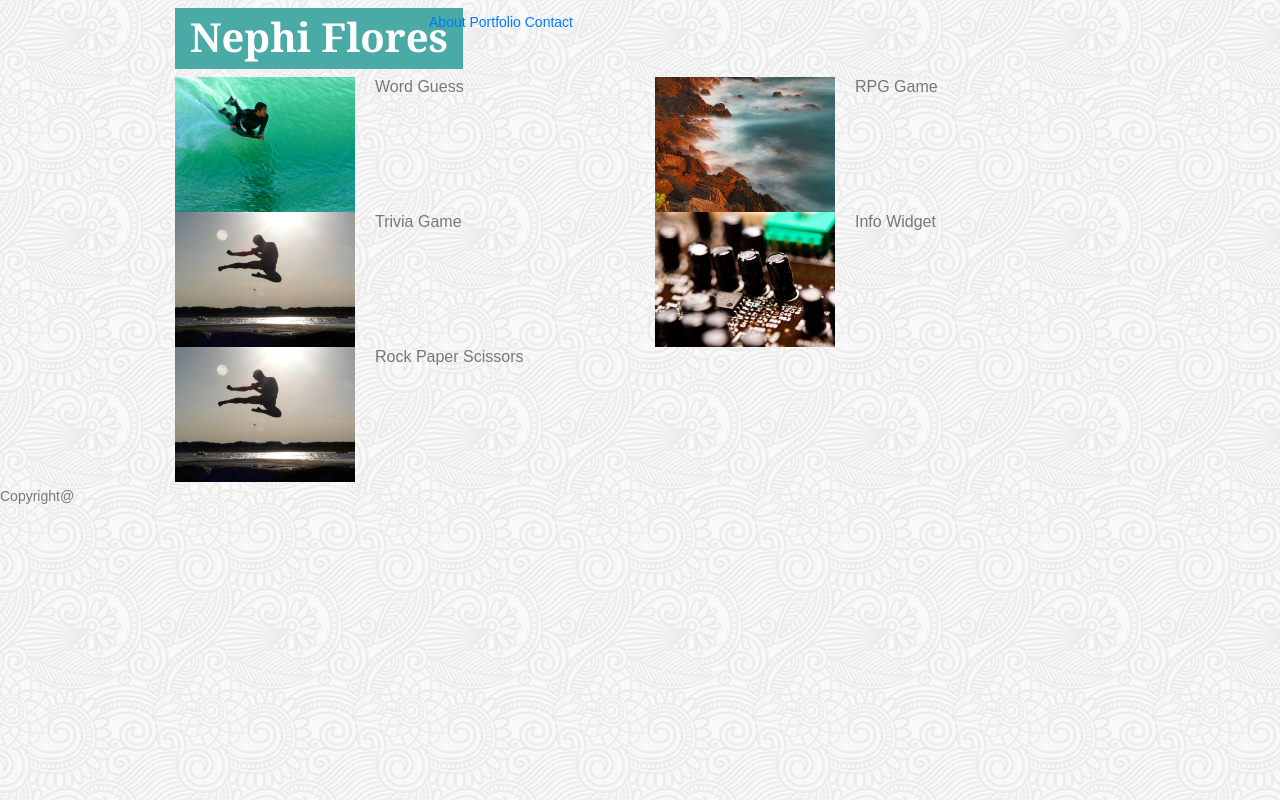
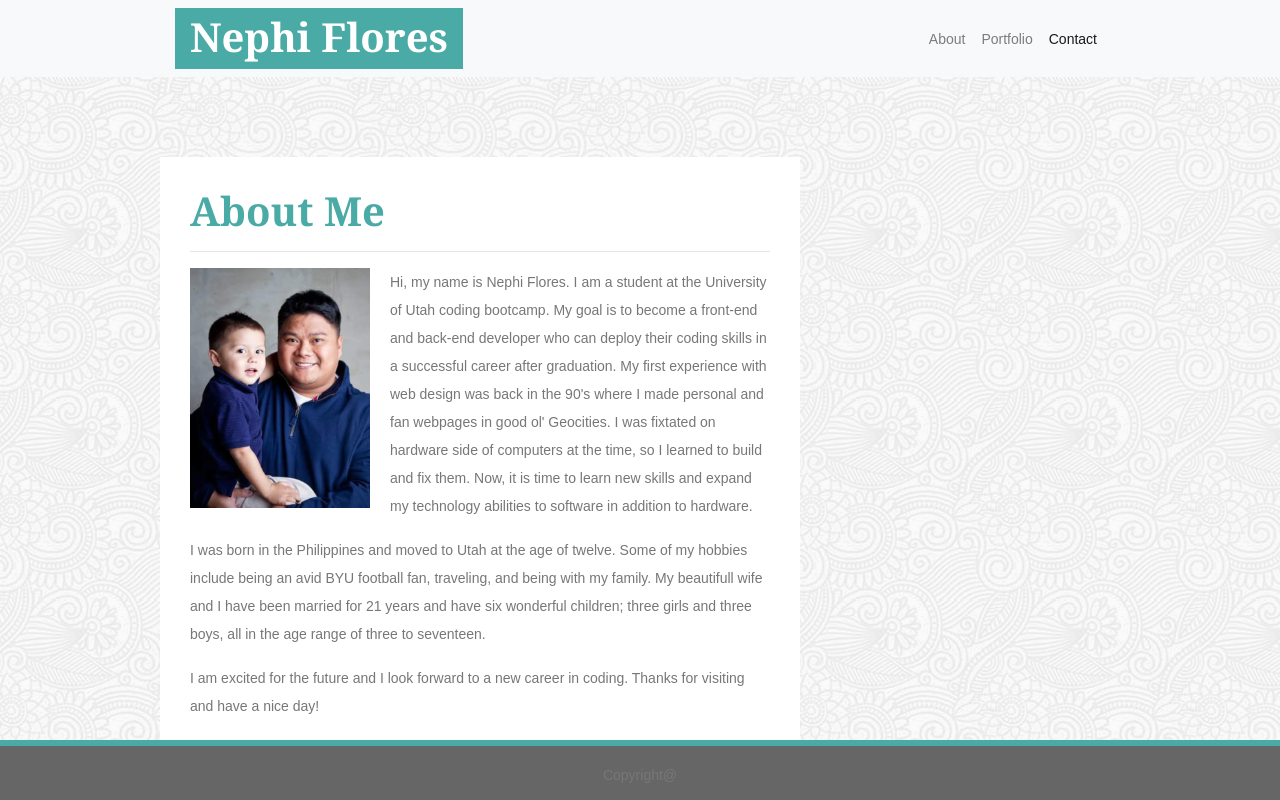
Before and after one commit to nkflores/Bootstrap-Portfolio, a plain HTML site: page portfolio.html in a window 1280 px wide. Drawn offline with nearby package versions, Linux system fonts and the light colour scheme.

Commit message:
updated all html

```diff
--- a/portfolio.html
+++ b/portfolio.html
@@ -1,48 +1,39 @@
 <!DOCTYPE html>
-<html lang="en">
+<html lang="en-us">
+
 <head>
+
     <meta charset="UTF-8">
     <meta name="viewport" content="width=device-width, initial-scale=1.0">
     <meta http-equiv="X-UA-Compatible" content="ie=edge">
     <link rel="stylesheet" href="/assets/css/reset.css">
     <link rel="stylesheet" href="https://stackpath.bootstrapcdn.com/bootstrap/4.3.1/css/bootstrap.min.css" integrity="sha384-ggOyR0iXCbMQv3Xipma34MD+dH/1fQ784/j6cY/iJTQUOhcWr7x9JvoRxT2MZw1T" crossorigin="anonymous">
-    <link rel="stylesheet" href="/assets/css/style.css">
-    <title>Document</title>
+    <link rel="stylesheet" href="/assets/css/style.css" media="screen">
+    <title>Bootstrap Basic Portfolio</title>
+</head>
 
-</head>
 <body>
-    <nav class="navbar">
+
+    <nav class="navbar navbar-expand-lg navbar-light bg-light">
         <div class="container">
-            <div class="row justify-content-between">
+            <a class="navbar-brand" href="index.html" id="navname"><h1>Nephi Flores</h1></a>
+            <button class="navbar-toggler" type="button" data-toggle="collapse" data-target="#navbarTogglerDemo01"
+                aria-controls="navbarTogglerDemo01" aria-expanded="false" aria-label="Toggle navigation">
+                <span class="navbar-toggler-icon"></span>
+            </button>
 
-                <div class="col-md-6">
-                    <span class="navbar-brand"><h1>Nephi Flores</h1></span>
-                </div>
-
-                <div class="col-md-6" id="navbar-nav">
-                    <a href="index.html">About</a>
-                    <a href="portfolio.html">Portfolio</a>
-                    <a href="contact.html">Contact</a>
-
-
-
-                    <!--
-                    <ul class="nav">
+            <div class="collapse navbar-collapse" id="navbarTogglerDemo01">
+                <ul class="navbar-nav ml-auto mt-2 mt-lg-0">
                 <li class="nav-item">
-                        <a class="nav-link active" href="#">About</a>
+                    <a class="nav-link" href="index.html">About</a>
                 </li>
                 <li class="nav-item">
-                        <a class="nav-link" href="#">Portfolio</a>
+                    <a class="nav-link" href="portfolio.html">Portfolio</a>
                 </li>
-                        <li class="nav-item">
-                        <a class="nav-link" href="#">Contact</a>
+                <li class="nav-item active">
+                    <a class="nav-link" href="contact.html">Contact</a>
                 </li>
-
-                    </ul>     -->
-
-                </div>
-
-
+                </ul>
             </div>
         </div>
 
@@ -50,58 +41,32 @@
 
    <div class="container">
     <div class="row">
-            <div class="col-md-12">
-                <div class="row">
-                    <div class="col-md-6" >
-                        <img id="port1" src="/assets/images/surf.jpg">
-                        <h6>Word Guess</h6>
-                    </div>
-                    <div class="col-md-6" >
-                        <img id="port2"src="/assets/images/nature.jpg">
-                        <h6>RPG Game</h6>
-                    </div>
-                </div>
-            </div>
-        </div>
+      <div class="col-md-8" id="aboutme">
 
-        <div class="row">
-            <div class="col-md-12">
-                <div class="row">
-                    <div class="col-md-6">
-                        <img id="port3"src="/assets/images/highkick.jpg">
-                        <h6>Trivia Game</h6>
-                    </div>
-                    <div class="col-md-6">
-                        <img id="port4"src="/assets/images/circuit.jpg">
-                        <div class="row">
-                        <h6>Info Widget</h6>
-                    </div>
-                </div>
+          <h1 id="aboutmeHeader">About Me</h1>
+          <hr>
+          <img src="/assets/images/photo.jpg" alt="" id="about-image" />
+            <p>Hi, my name is Nephi Flores.  I am a student at the University of Utah coding bootcamp. My goal is to become a front-end and back-end developer who can deploy their coding skills in a successful career after graduation.
+            My first experience with web design was back in the 90's where I made personal and fan webpages in good ol' Geocities.  I was fixtated on hardware side of computers at the time, so I learned to build and fix them.
+            Now, it is time to learn new skills and expand my technology abilities to software in addition to hardware.
+            <p>I was born in the Philippines and moved to Utah at the age of twelve.
+            Some of my hobbies include being an avid BYU football fan, traveling, and being with my family.
+            My beautifull wife and I have been married for 21 years and have six wonderful children; three girls and three boys, all in the age range of three to seventeen.</p>
+            <p>I am excited for the future and I look forward to a new career in coding.  Thanks for visiting and have a nice day!</p>
 
       </div>
     </div>
   </div>
 
-        <div class="row">
-            <div class="col-md-12">
-                <div class="row">
-                    <div class="col-md-6">
-                        <img id="port5"src="/assets/images/highkick.jpg">
-                        <h6>Rock Paper Scissors</h6>
-                    </div>
-                </div>
-            </div>
-
-        </div>
-    </div>
-
-
-    <footer>
+  <footer class="footer">
     <p>Copyright@</p>
-
   </footer>
 
+  <script src="https://code.jquery.com/jquery-3.3.1.slim.min.js" integrity="sha384-q8i/X+965DzO0rT7abK41JStQIAqVgRVzpbzo5smXKp4YfRvH+8abtTE1Pi6jizo" crossorigin="anonymous"></script>
+<script src="https://cdnjs.cloudflare.com/ajax/libs/popper.js/1.14.7/umd/popper.min.js" integrity="sha384-UO2eT0CpHqdSJQ6hJty5KVphtPhzWj9WO1clHTMGa3JDZwrnQq4sF86dIHNDz0W1" crossorigin="anonymous"></script>
+<script src="https://stackpath.bootstrapcdn.com/bootstrap/4.3.1/js/bootstrap.min.js" integrity="sha384-JjSmVgyd0p3pXB1rRibZUAYoIIy6OrQ6VrjIEaFf/nJGzIxFDsf4x0xIM+B07jRM" crossorigin="anonymous"></script>
 
 
 </body>
+
 </html>
```
Also changed, not shown: contact.html (+34 -38 lines), index.html (+4 -0 lines). Lines whose indentation alone changed are shown as unchanged.
